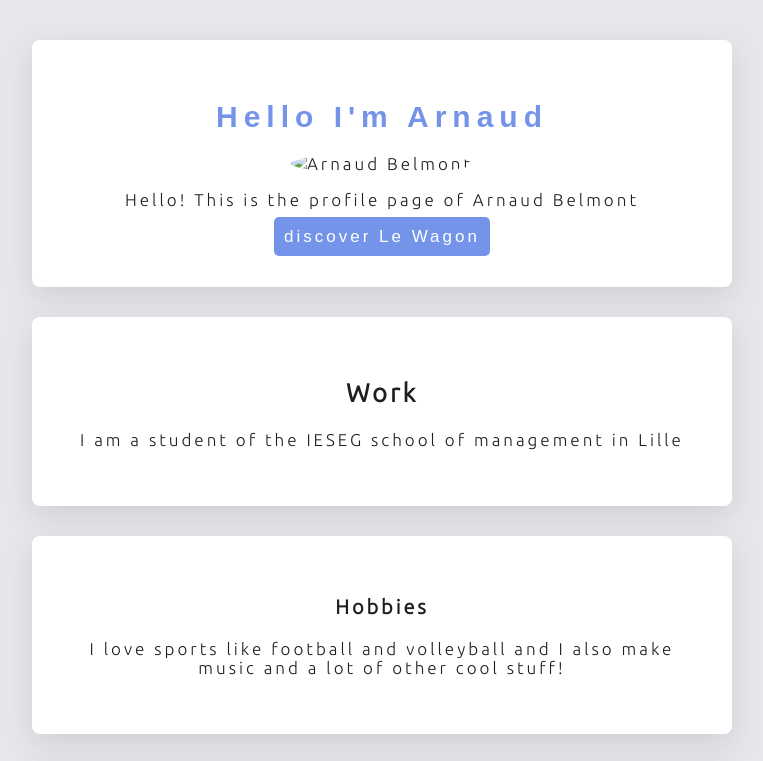
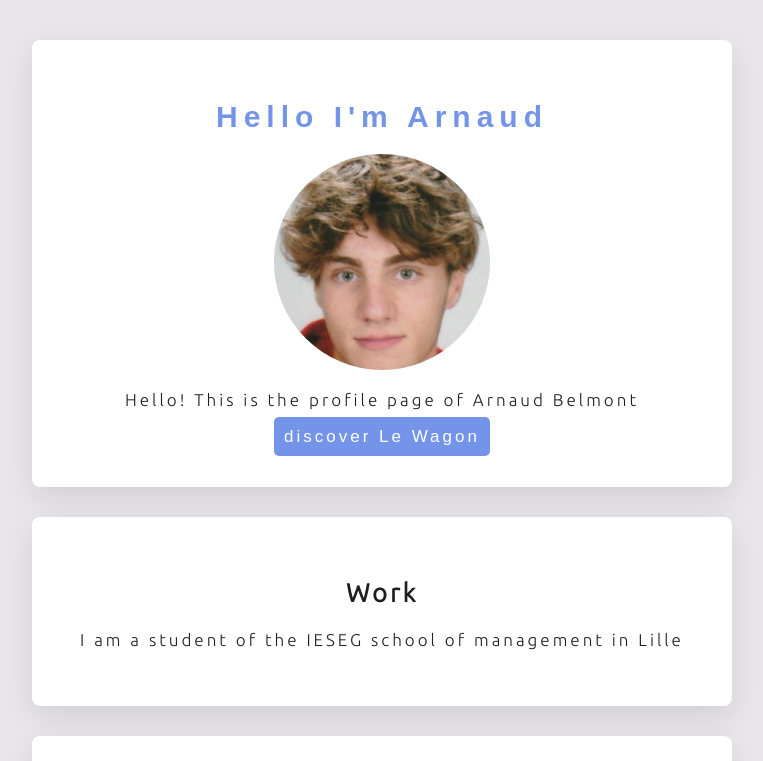
Before and after one commit to arnaud-belmont/my-profile, a plain HTML site: page index.html in a window 1280 px wide. Shown: the top 761 px of the page, without its empty margins (258-1021 px from the left). Drawn offline with Linux system fonts and the light colour scheme.

Commit message:
Update index.html

```diff
--- a/index.html
+++ b/index.html
@@ -21,7 +21,7 @@
 		<div class="container">
 			<div class="card-white">
 				<h1>Hello I'm Arnaud</h1>
-				<img src="profile-picture" alt="Arnaud Belmont" class="logo">
+				<img src="profile-picture.png" alt="Arnaud Belmont" class="logo">
 				<p>Hello! This is the profile page of Arnaud Belmont</p>
 				<a href="http://lewagon.com" target="_blank" class="btn-blue">discover Le Wagon</a>
 			</div>
```
